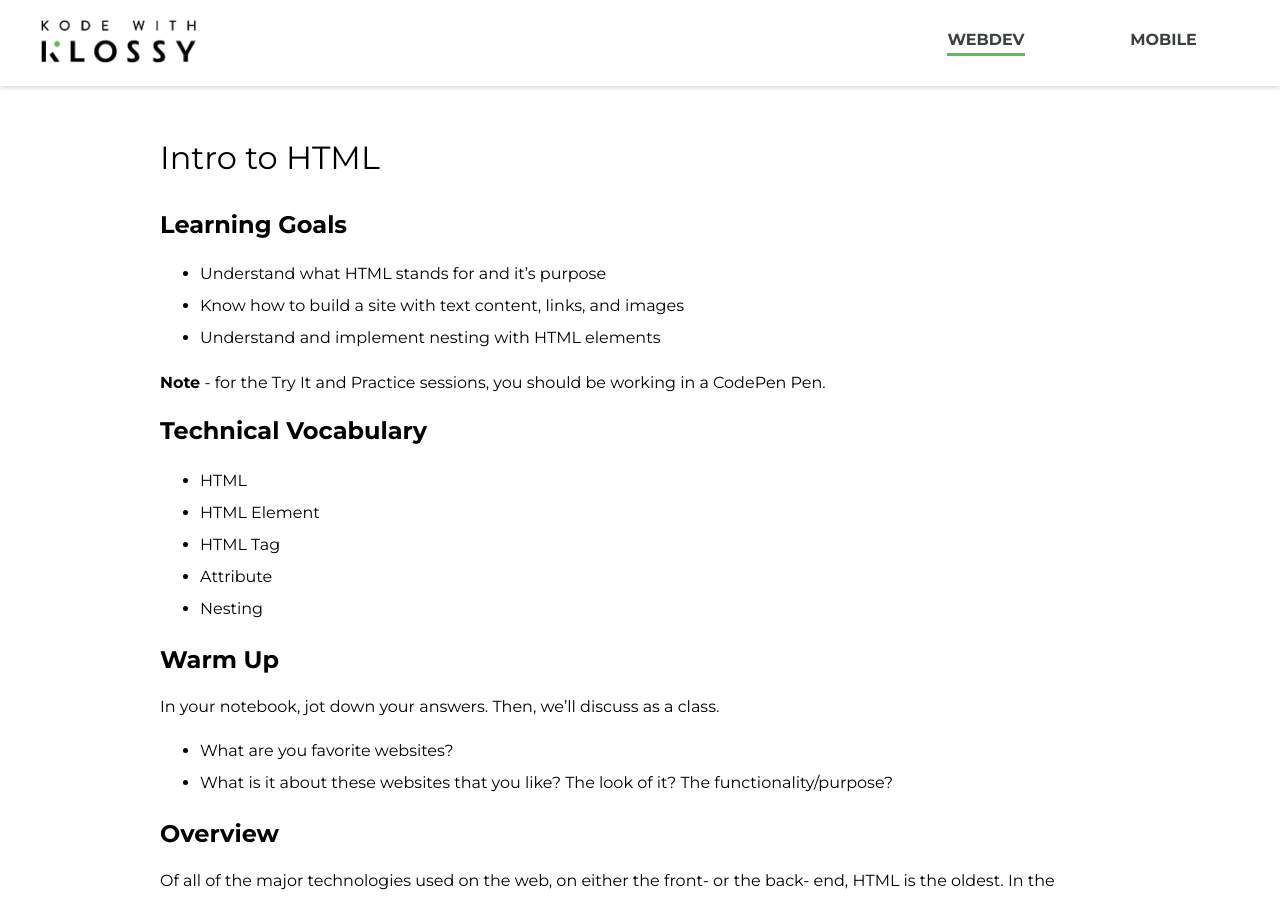
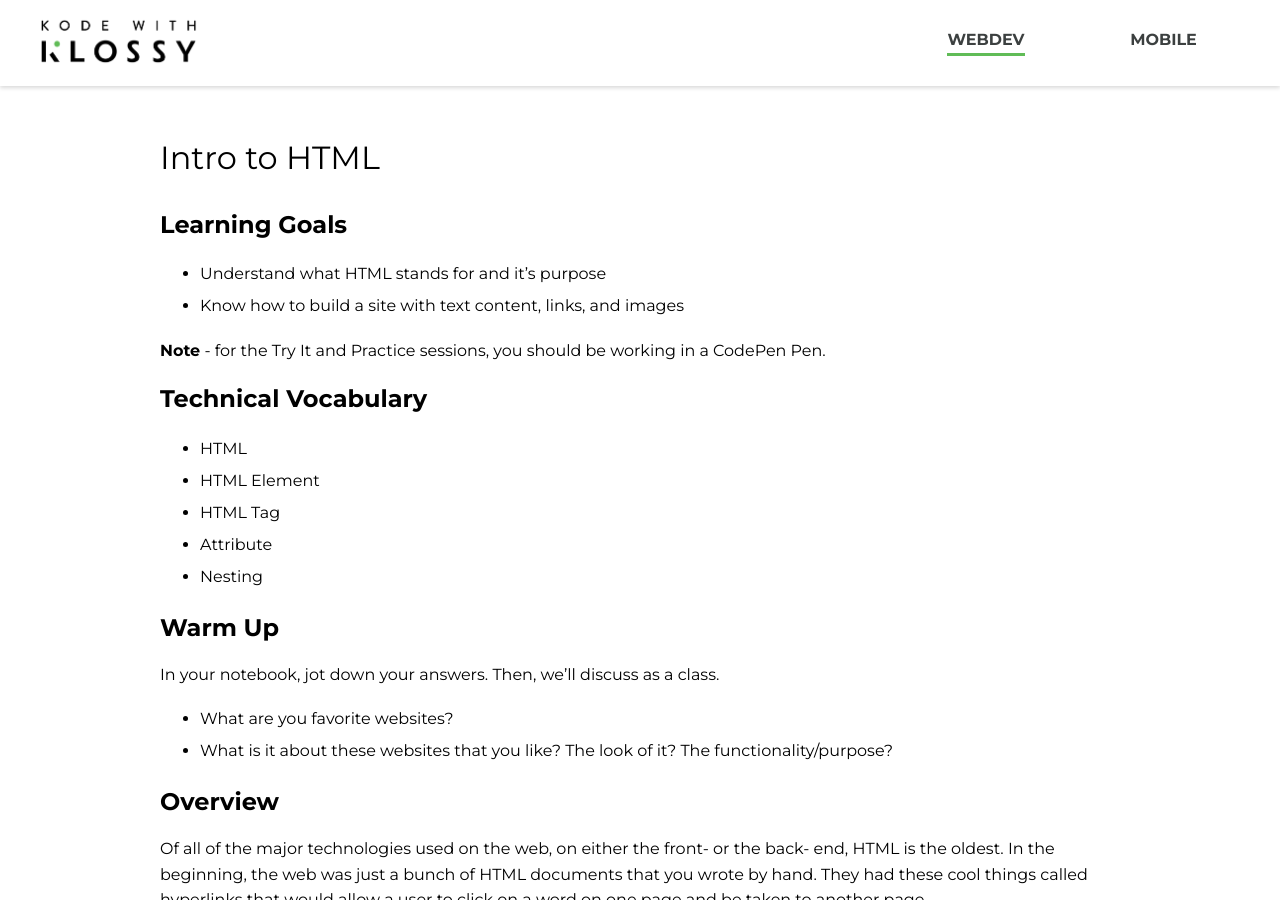
Before and after one commit to ameseee/kwk-curriculum-site, a Jekyll site: the page built from web-app/lessons/html-intro/index.md, in a window 1280 px wide and 900 px high. Built offline with Jekyll 4.4.1, drawn with Linux system fonts in a browser that asks for light colours; nearby versions of some CDN libraries.

Commit message:
Update learning goals

```diff
--- a/web-app/lessons/html-intro/index.md
+++ b/web-app/lessons/html-intro/index.md
@@ -6,7 +6,6 @@ title: Intro to HTML
 
 * Understand what HTML stands for and it's purpose
 * Know how to build a site with text content, links, and images
-* Understand and implement nesting with HTML elements
 
 **Note** - for the Try It and Practice sessions, you should be working in a CodePen Pen.
 
```
